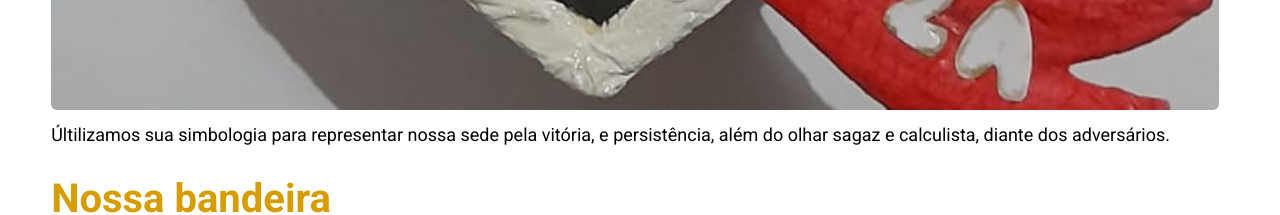
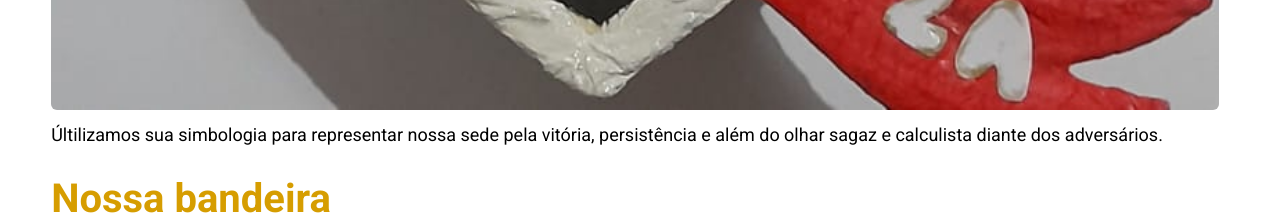
Before and after one commit to davidfontesfelix/frontendChallengers, a plain HTML site: page the lions/index.html in a window 1280 px wide. Shown: the part 1800-2015 px from the top of the page. Drawn offline with Linux system fonts and the light colour scheme.

Commit message:
Update index.html

```diff
--- a/the lions/index.html
+++ b/the lions/index.html
@@ -31,7 +31,7 @@
             <div class="Sobre">
                 <h2>Nosso escudo</h2>
                 <img src="./assets/Escudo the lions.jpeg" alt="" width="95%">
-                <p>Últilizamos sua simbologia para representar nossa sede pela vitória, e persistência, além do olhar sagaz e calculista, diante dos adversários.</p>
+                <p>Últilizamos sua simbologia para representar nossa sede pela vitória, persistência e além do olhar sagaz e calculista diante dos adversários.</p>
             </div>
             <div class="Sobre">
                 <h2>Nossa bandeira</h2>
```
